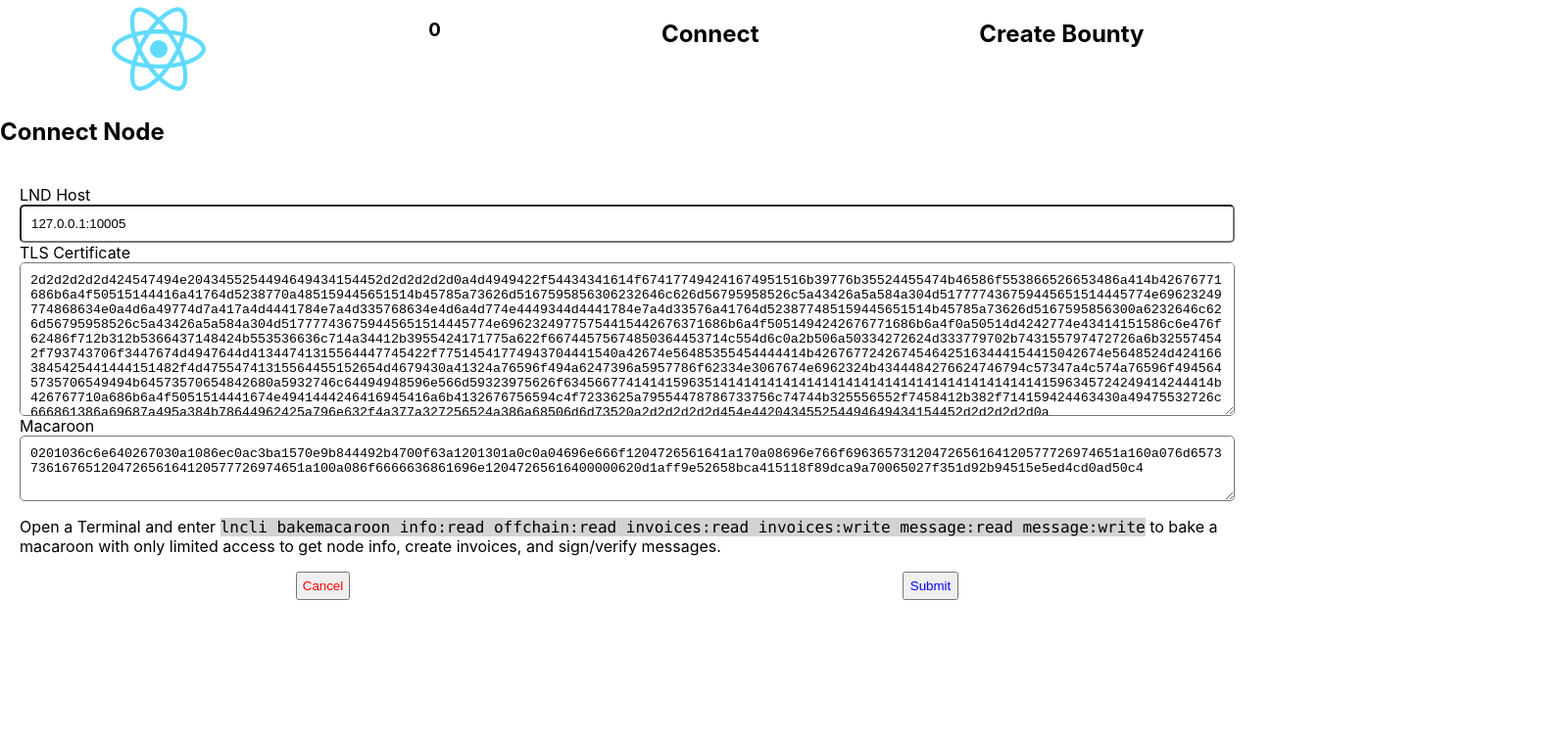
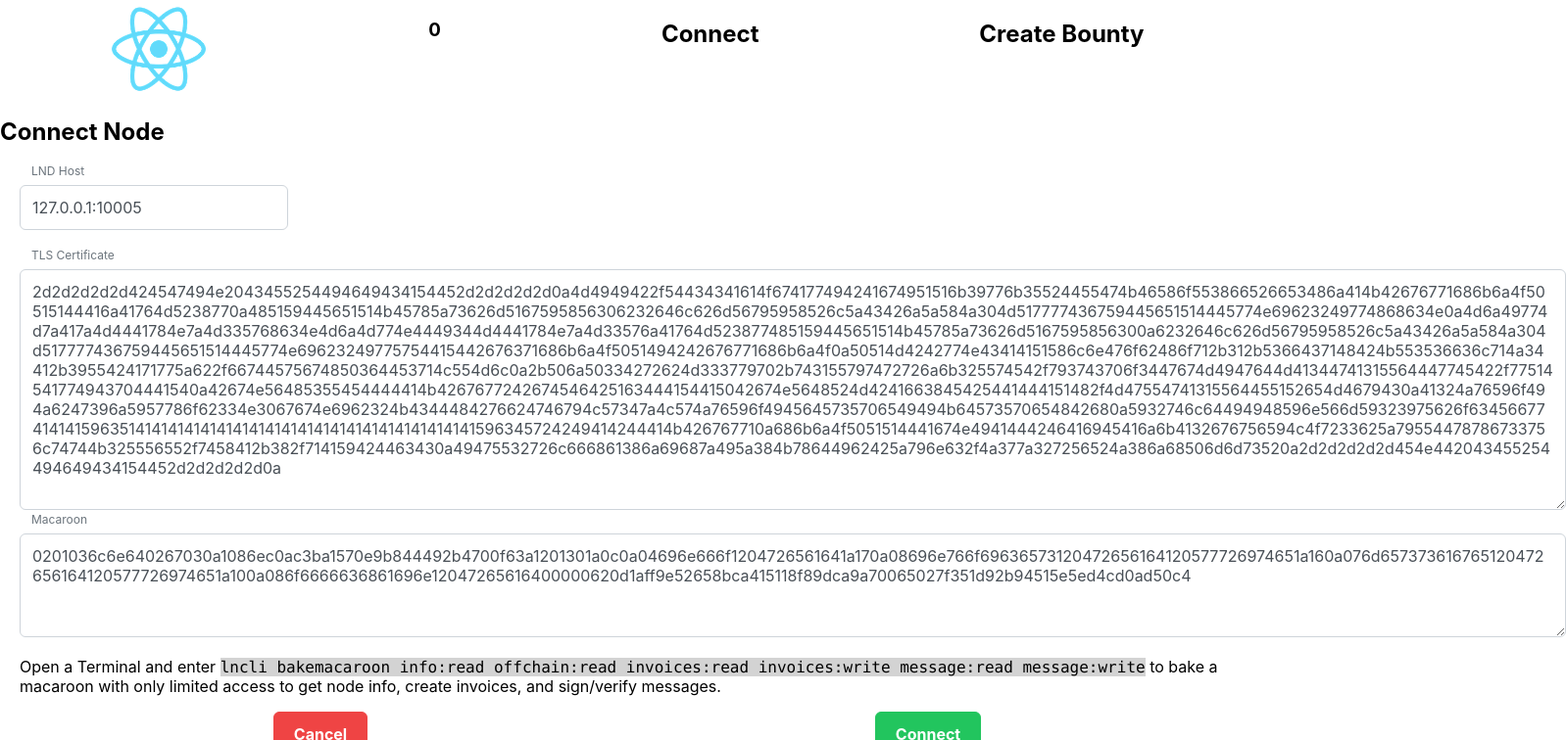
Before and after one commit to rserranon/lnd-app, a React (Create React App) app: page / in a window 1280 px wide. Both pictures are taken after a click on the element "Connect". Shown: the top 756 px of the page at 98% size, 1598 px wide, since content can reach past the window. Built offline with nearby package versions, Linux system fonts and the light colour scheme.

Commit message:
Incorporated primeReact styles
minor styles

Added primeReact modules

Change inputs and buttons to primeReact

Incorporated primeReact styles

```diff
--- a/package.json
+++ b/package.json
@@ -11,6 +11,8 @@
     "express-ws": "^4.0.0",
     "mobx": "^6.0.0",
     "mobx-react-lite": "^3.0.0",
+    "primeicons": "^5.0.0",
+    "primereact": "^8.0.0",
     "react": "^18.0.0",
     "react-bootstrap": "^1.3.0",
     "react-confetti": "^6.0.0",
--- a/src/pages/Bounties.js
+++ b/src/pages/Bounties.js
@@ -5,7 +5,7 @@ import { useStore } from "../store/Provider"
 const buble = require('buble');
 
 const MarkdownToJSX = ({ md }) => {
-    //if (typeof md !== 'string') return null;
+    // if (typeof md !== 'string') return null;
     const makeComponent = useMemo(() => {
       const converter = new Showdown.Converter({
         tables: true,
@@ -32,9 +32,9 @@ function Bounties() {
 
     return (
         store.bounties.map( bounty => (
-            <div key={bounty.id}>
+            <div className="bounties" key={bounty.id}>
                 <h2>{bounty.title}</h2>
-                <div className="bounties">
+                <div >
                     <MarkdownToJSX md={bounty.body}/>
                 </div>
             </div>
--- a/src/pages/Bounty.js
+++ b/src/pages/Bounty.js
@@ -3,12 +3,17 @@ import React, { useState, useCallback } from "react"
 import ReactMde from "react-mde"
 import Showdown from 'showdown'
 import "react-mde/lib/styles/css/react-mde-all.css";
+import "primereact/resources/themes/lara-light-indigo/theme.css";  //theme
+import "primereact/resources/primereact.min.css";                  //core css
+import "primeicons/primeicons.css";
+import { InputText } from 'primereact/inputtext';
+import { Button } from 'primereact/button';
 
 import {useStore} from './../store/Provider'
 
 function Bounty () {
     const [selectedTab, setSelectedTab] = useState("write")
-    const [title, setTitle] = useState("Type your title here...")
+    const [title, setTitle] = useState("")
     const [body, setBody] = useState("# Type your markdown bounty  here...")
     const store = useStore()
 
@@ -43,13 +48,16 @@ function Bounty () {
 return (
     <section className="pane editor">
         <form onSubmit={handleSubmit}>
-            <input
-             className='input-pane-editor'
-             type="text"
-             required
-             value={title}
-             onChange={e => setTitle(e.target.value)}
-            />
+            <span className="p-float-label">
+              <InputText
+                id="title"
+                size="80"
+                required
+                value={title}
+                onChange={e => setTitle(e.target.value)} />
+              <label htmlFor="title">Bounty Title</label>
+            </span>
+            <br />
             <ReactMde
                 value={body}
                 onChange={setBody}
@@ -58,16 +66,21 @@ return (
                 generateMarkdownPreview={(markdown) =>
                     Promise.resolve(converter.makeHtml(markdown))
                 }
-                minEditorHeight={80}
+                minEditorHeight={50}
                 heightUnits="vh"
             />
-            <div className='buttons'>
-              <button className="button-cancel" onClick={event => onCancel(event)}>
-                Cancel
-              </button>
-              <button className="button-submit" type="submit">
-                Submit
-              </button>
+            <br />
+            <div className="buttons">
+              <Button
+                  label="Cancel"
+                  className="p-button-danger"
+                  onClick={event => onCancel(event)}
+              />
+              <Button
+                  label="Save"
+                  type="submit"
+                  className="p-button-success"
+              />
             </div>
         </form>
     </section>
--- a/src/pages/Connect.js
+++ b/src/pages/Connect.js
@@ -1,5 +1,13 @@
 import React, { useCallback, useState } from 'react';
 import { observer } from 'mobx-react-lite';
+import "primereact/resources/themes/lara-light-indigo/theme.css";  //theme
+import "primereact/resources/primereact.min.css";                  //core css
+import "primeicons/primeicons.css";
+import { InputText } from 'primereact/inputtext';
+import { InputTextarea } from 'primereact/inputtextarea';
+import { Button } from 'primereact/button';
+
+
 import { useStore } from '../store/Provider';
 
 function Connect  () {
@@ -27,35 +35,41 @@ function Connect  () {
     <form onSubmit={handleSubmit}>
         <h2>Connect Node</h2>
           <div className='contact-form'>
-            <label>LND Host</label>
-            <input
-              className='inputs'
-              type="text"
-              required
-              value={host}
-              placeholder="127.0.0.1:10001"
-              onChange={e => setHost(e.target.value)}
-            />
-            <label>TLS Certificate</label>
-            <textarea
-              className='inputs'
-              required
-              rows={9}
-              name="certificate"
-              value={cert}
-              placeholder="HEX encoded. Ex: 4942416749514259476c4c7a577a6e6f4550564158..."
-              onChange={e => setCert(e.target.value)}
-            />
-            <label>Macaroon</label>
-            <textarea
-              className='inputs'
-              required
-              rows={3}
-              name="macaroon"
-              value={macaroon}
-              placeholder="HEX encoded. Ex: 0201036c6e64024f030a10e9366194c29d06acac69..."
-              onChange={e => setMacaroon(e.target.value)}
-            />
+            <span className="p-float-label">
+              <InputText
+                id="in"
+                required
+                value={host}
+                onChange={e => setHost(e.target.value)} />
+              <label htmlFor="in">LND Host</label>
+            </span>
+            <br/>
+            <br/>
+            <span className="p-float-label">
+              <InputTextarea
+                id="certificate"
+                rows={11}
+                cols={150}
+                required
+                value={cert}
+                onChange={(event) => setCert(event.target.value)}
+                placeholder="HEX encoded. Ex: 4942416749514259476c4c7a577a6e6f4550564158..."
+                />
+              <label htmlFor="certificate">TLS Certificate</label>
+            </span>
+            <br/>
+            <span className="p-float-label">
+              <InputTextarea
+                id="macaroon"
+                rows={4}
+                cols={150}
+                required
+                value={macaroon}
+                onChange={(event) => setMacaroon(event.target.value)}
+                placeholder="HEX encoded. Ex: 0201036c6e64024f030a10e9366194c29d06acac69..."
+                />
+              <label htmlFor="macaroon">Macaroon</label>
+            </span>
             <p className="text-muted">
               Open a Terminal and enter{' '}
               <code className='code'>
@@ -66,12 +80,16 @@ function Connect  () {
               invoices, and sign/verify messages.
             </p>
             <div className='buttons'>
-              <button className="button-cancel" onClick={event => onCancel(event)}>
-                Cancel
-              </button>
-              <button className="button-submit" type="submit">
-                Submit
-              </button>
+            <Button
+              label="Cancel"
+              className="p-button-danger"
+              onClick={event => onCancel(event)}
+            />
+            <Button
+              label="Connect"
+              type="submit"
+              className="p-button-success"
+            />
             </div>
           </div>
     </form>
```
Also changed, not shown: 1 other file (tests, documents, lock files or other folders).
